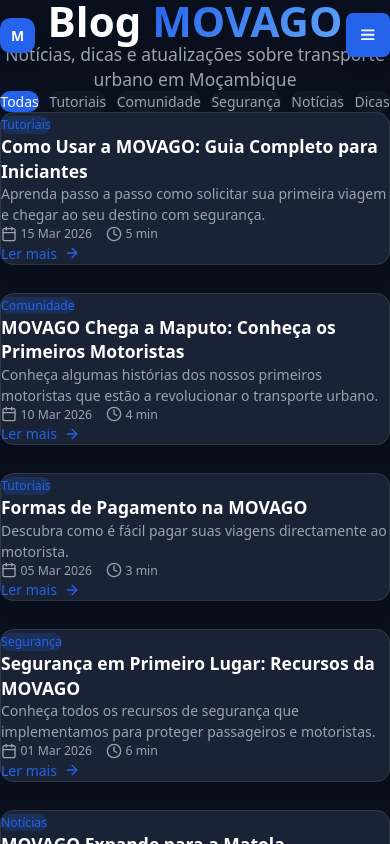
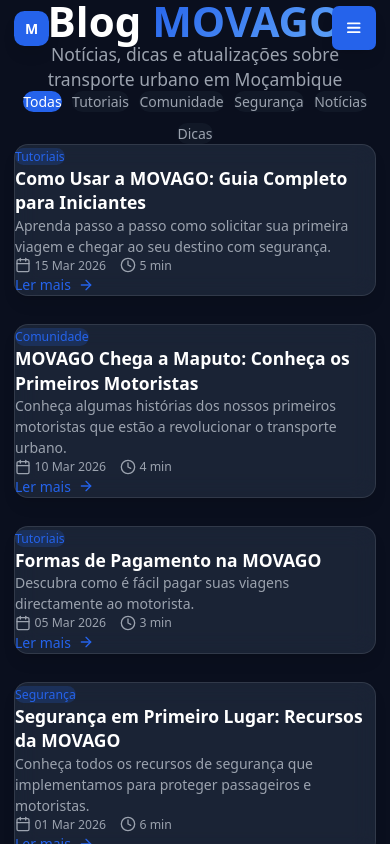
Before and after one commit to bizora21/movagolandpage, a Next.js app: page /blog in a window 390 px wide. Shown: the top 844 px of the page. Built offline with nearby package versions, Linux system fonts and the light colour scheme.

Commit message:
fix: corrigir erros críticos de layout mobile - NAV e Hero

```diff
--- a/app/globals.css
+++ b/app/globals.css
@@ -98,3 +98,27 @@
 .text-balance {
   text-wrap: balance;
 }
+
+/* Container with proper padding for mobile */
+.container {
+  width: 100%;
+  margin-left: auto;
+  margin-right: auto;
+  padding-left: 1rem;
+  padding-right: 1rem;
+}
+
+@layer utilities {
+  .container {
+    padding-left: 1rem;
+    padding-right: 1rem;
+  }
+}
+
+/* Ensure mobile padding is never overridden */
+@media (max-width: 640px) {
+  .container {
+    padding-left: 1rem;
+    padding-right: 1rem;
+  }
+}
--- a/components/layout/Navbar.tsx
+++ b/components/layout/Navbar.tsx
@@ -19,20 +19,32 @@
     return () => window.removeEventListener('scroll', handleScroll);
   }, []);
 
+  // Lock body scroll when mobile menu is open
+  useEffect(() => {
+    if (isMobileMenuOpen) {
+      document.body.style.overflow = 'hidden';
+    } else {
+      document.body.style.overflow = '';
+    }
+    return () => {
+      document.body.style.overflow = '';
+    };
+  }, [isMobileMenuOpen]);
+
   return (
     <>
       <nav
         className={cn(
-          'fixed top-0 left-0 right-0 z-40 transition-all duration-300',
-          isScrolled ? 'glass py-4 sm:py-4' : 'bg-transparent py-5 sm:py-6'
+          'fixed top-0 left-0 right-0 z-[100] transition-all duration-300',
+          isScrolled ? 'glass py-2 sm:py-4' : 'bg-transparent py-2 sm:py-6'
         )}
       >
         <div className="container mx-auto px-4 sm:px-6">
-          <div className="flex items-center justify-between h-20 sm:h-20 md:h-20">
+          <div className="flex items-center justify-between h-16 sm:h-20 md:h-20">
             {/* Logo - Mobile profissional */}
             <Link
               href="/"
-              className="flex items-center gap-2 sm:gap-3 flex-shrink-0 z-50 relative"
+              className="flex items-center gap-2 sm:gap-3 flex-shrink-0 z-[110] relative"
               aria-label={`${SITE_NAME} - Página inicial`}
             >
               <div className="w-10 h-10 sm:w-11 sm:h-11 md:w-10 md:h-10 lg:w-11 lg:h-11 bg-[rgb(var(--color-primary))] rounded-xl flex items-center justify-center flex-shrink-0 shadow-lg">
@@ -70,7 +82,7 @@
             {/* Mobile Menu Button - Profissional e destacado */}
             <button
               onClick={() => setIsMobileMenuOpen(!isMobileMenuOpen)}
-              className="lg:hidden bg-[rgb(var(--color-primary))] hover:bg-[rgb(var(--color-primary-dark))] text-white p-2.5 sm:p-3 min-w-[44px] min-h-[44px] sm:min-w-[48px] sm:min-h-[48px] flex items-center justify-center rounded-lg transition-all duration-200 z-50 relative flex-shrink-0 shadow-lg hover:shadow-xl"
+              className="lg:hidden bg-[rgb(var(--color-primary))] hover:bg-[rgb(var(--color-primary-dark))] text-white p-2.5 sm:p-3 min-w-[44px] min-h-[44px] sm:min-w-[48px] sm:min-h-[48px] flex items-center justify-center rounded-lg transition-all duration-200 z-[110] relative flex-shrink-0 shadow-lg hover:shadow-xl"
               aria-label={`${isMobileMenuOpen ? 'Fechar' : 'Abrir'} menu de navegação`}
               aria-expanded={isMobileMenuOpen}
               aria-controls="mobile-menu"
@@ -85,7 +97,7 @@
       {isMobileMenuOpen && (
         <div
           id="mobile-menu"
-          className="fixed inset-0 z-40 lg:hidden"
+          className="fixed inset-0 z-[90] lg:hidden"
           role="dialog"
           aria-modal="true"
           aria-label="Menu de navegação"
@@ -95,7 +107,7 @@
             onClick={() => setIsMobileMenuOpen(false)}
             aria-hidden="true"
           />
-          <div className="absolute right-0 top-0 bottom-0 w-[280px] sm:w-72 bg-[rgb(var(--color-surface))] p-4 overflow-y-auto shadow-2xl">
+          <div className="absolute right-0 top-0 bottom-0 w-[280px] sm:w-72 bg-[rgb(var(--color-surface))] p-4 overflow-y-auto h-screen shadow-2xl">
             <div className="flex flex-col gap-4 mt-20">
               {NAVIGATION.map((item) => (
                 <Link
--- a/components/sections/Hero.tsx
+++ b/components/sections/Hero.tsx
@@ -8,7 +8,7 @@
 
 export function Hero() {
   return (
-    <section className="relative min-h-screen flex items-center overflow-hidden bg-[rgb(var(--color-bg))] pt-64 sm:pt-72 md:pt-80 lg:pt-24">
+    <section className="relative min-h-screen flex items-center overflow-hidden bg-[rgb(var(--color-bg))] pt-24 sm:pt-32 lg:pt-20">
       {/* Background image */}
       <div className="absolute inset-0">
         <Image
@@ -30,7 +30,7 @@
         <div className="space-y-6 sm:space-y-8">
           <Badge variant="default" className="mb-4">🚀 Sistema Inteligente de Mobilidade</Badge>
 
-          <h1 className="text-3xl sm:text-4xl md:text-5xl lg:text-6xl xl:text-7xl font-extrabold leading-tight text-white">
+          <h1 className="text-3xl sm:text-4xl md:text-5xl lg:text-6xl xl:text-7xl font-extrabold leading-tight sm:leading-tight text-white">
             A forma mais{' '}
             <span className="gradient-text">inteligente</span>{' '}
             de se mover
```
